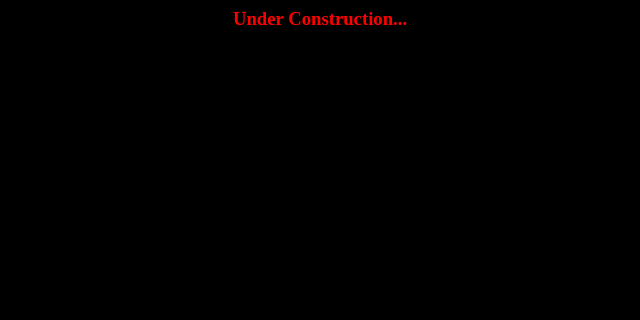
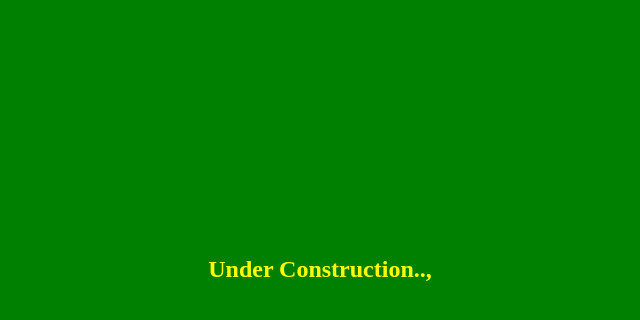
Before and after one commit to aarunvignesh/medipharm, a website: page views/index.html in a window 1280 px wide. Shown: the whole page, without its empty margins (328-968 px from the left). Drawn offline with Linux system fonts and the light colour scheme.

Commit message:
Minor style change

```diff
--- a/views/index.html
+++ b/views/index.html
@@ -2,7 +2,7 @@
     <head>
         <title>Medi Pharm</title>
     </head>
-    <body style="width:100%; height: 100%; text-align:center;color: red; background-color: black;">
-        <h3>Under Construction...</h3>
+    <body style="width:100%; height: 100%; text-align:center;color: yellow;overflow:hidden; background-color: green;">
+        <h2 style="margin-top: 20%;">Under Construction..,</h2>
     </body>
 </html>
```
